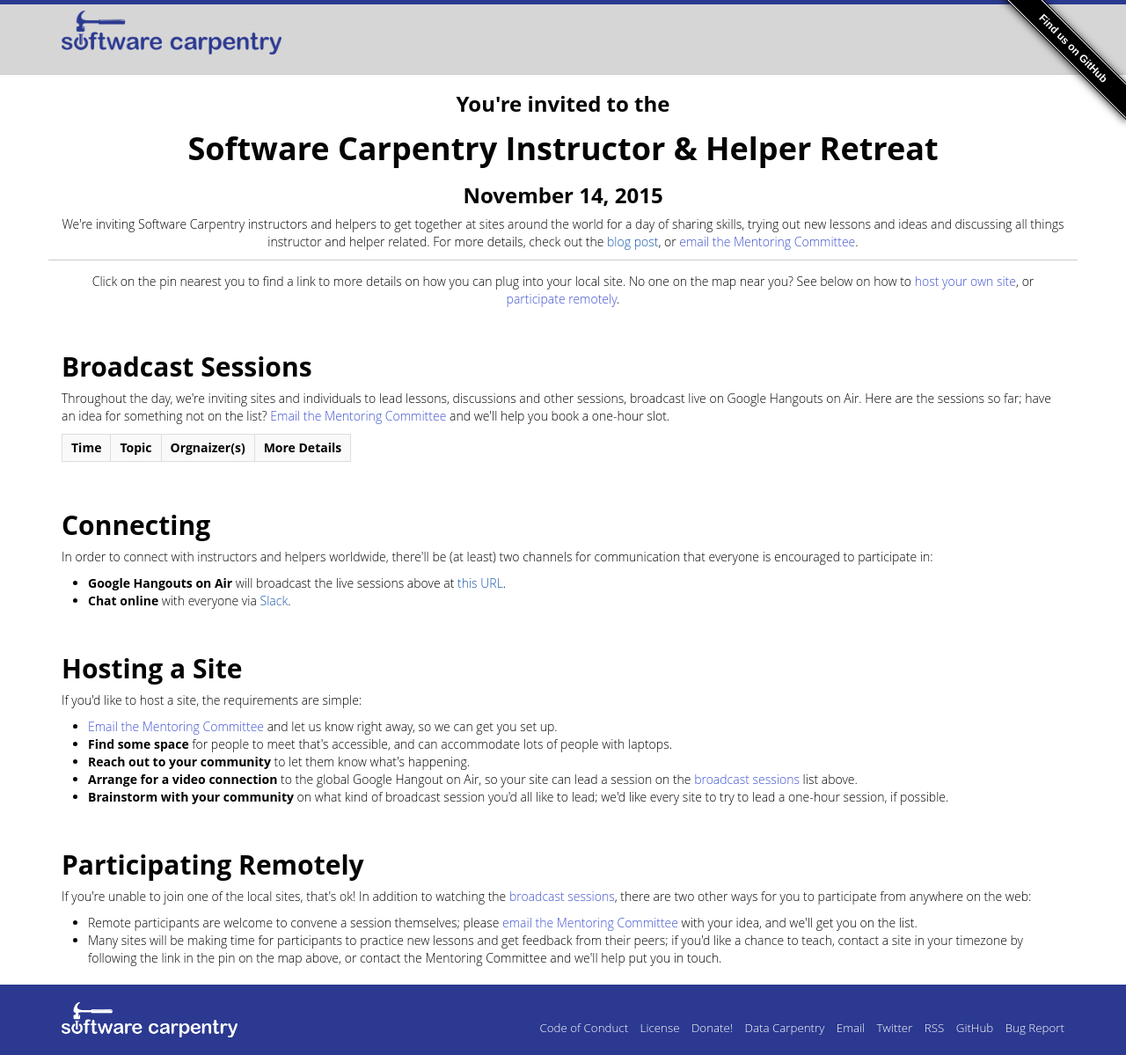
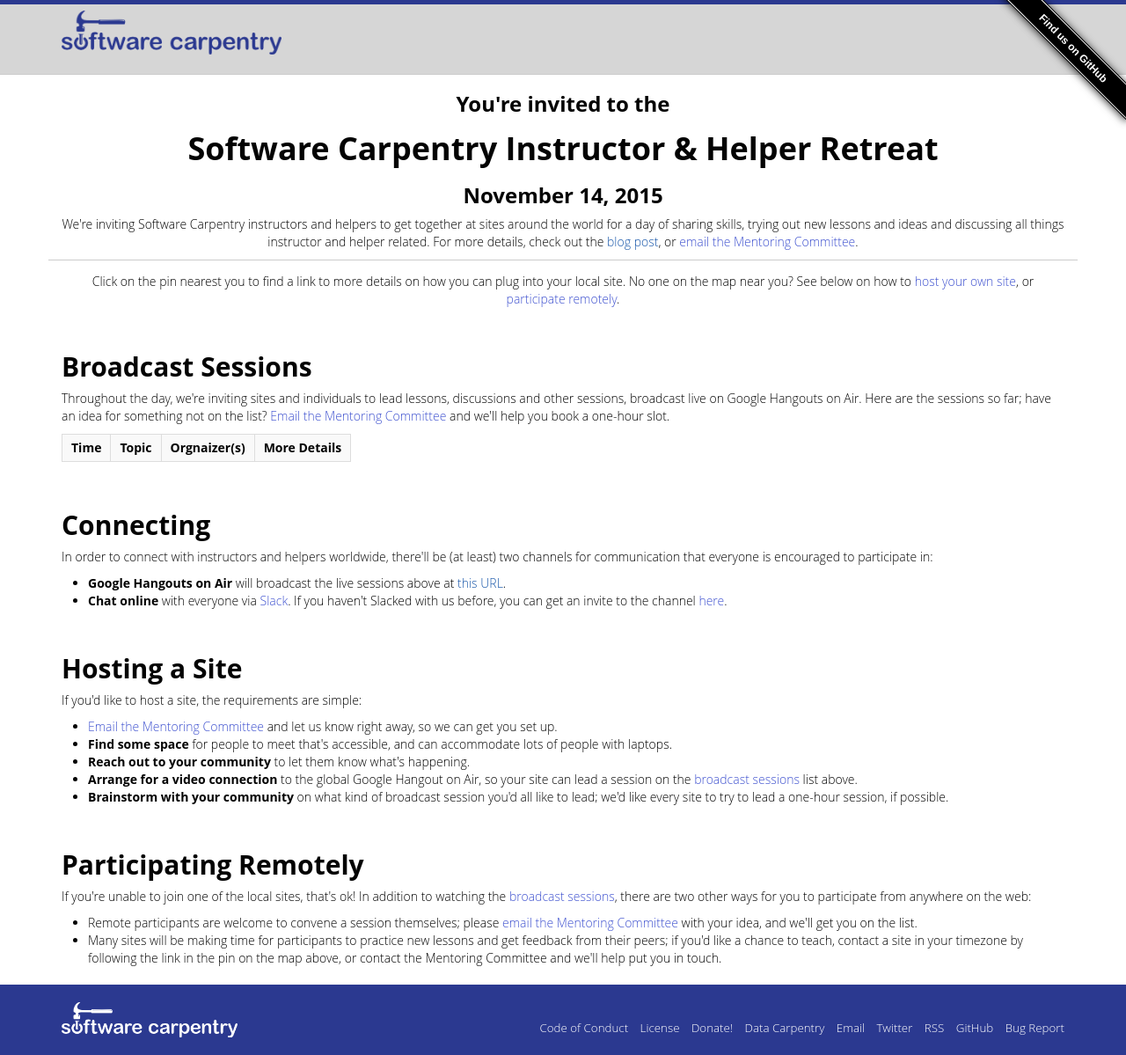
Before and after one commit to swcarpentry/instructor-retreat-2015, a Jekyll site: the page built from index.html, in a window 1280 px wide. Shown: the whole page at 88% size. Built offline with Jekyll 4.4.1, drawn with Linux system fonts in a browser that asks for light colours; a script that is not in the unit is left out.

Commit message:
fixes #5

```diff
--- a/_includes/connecting.html
+++ b/_includes/connecting.html
@@ -3,7 +3,7 @@
     <p>In order to connect with instructors and helpers worldwide, there'll be (at least) two channels for communication that everyone is encouraged to participate in:</p>
     <ul>
         <li><strong>Google Hangouts on Air</strong> will broadcast the live sessions above at <a href="">this URL</a>.</li>
-        <li><strong>Chat online</strong> with everyone via <a href="">Slack</a>.</li>
+        <li><strong>Chat online</strong> with everyone via <a href="https://swcarpentry.slack.com/">Slack</a>. If you haven't Slacked with us before, you can get an invite to the channel <a href='http://swc-slack-invite.herokuapp.com/'>here</a>.</li>
     </ul>
 
 </div>
```
